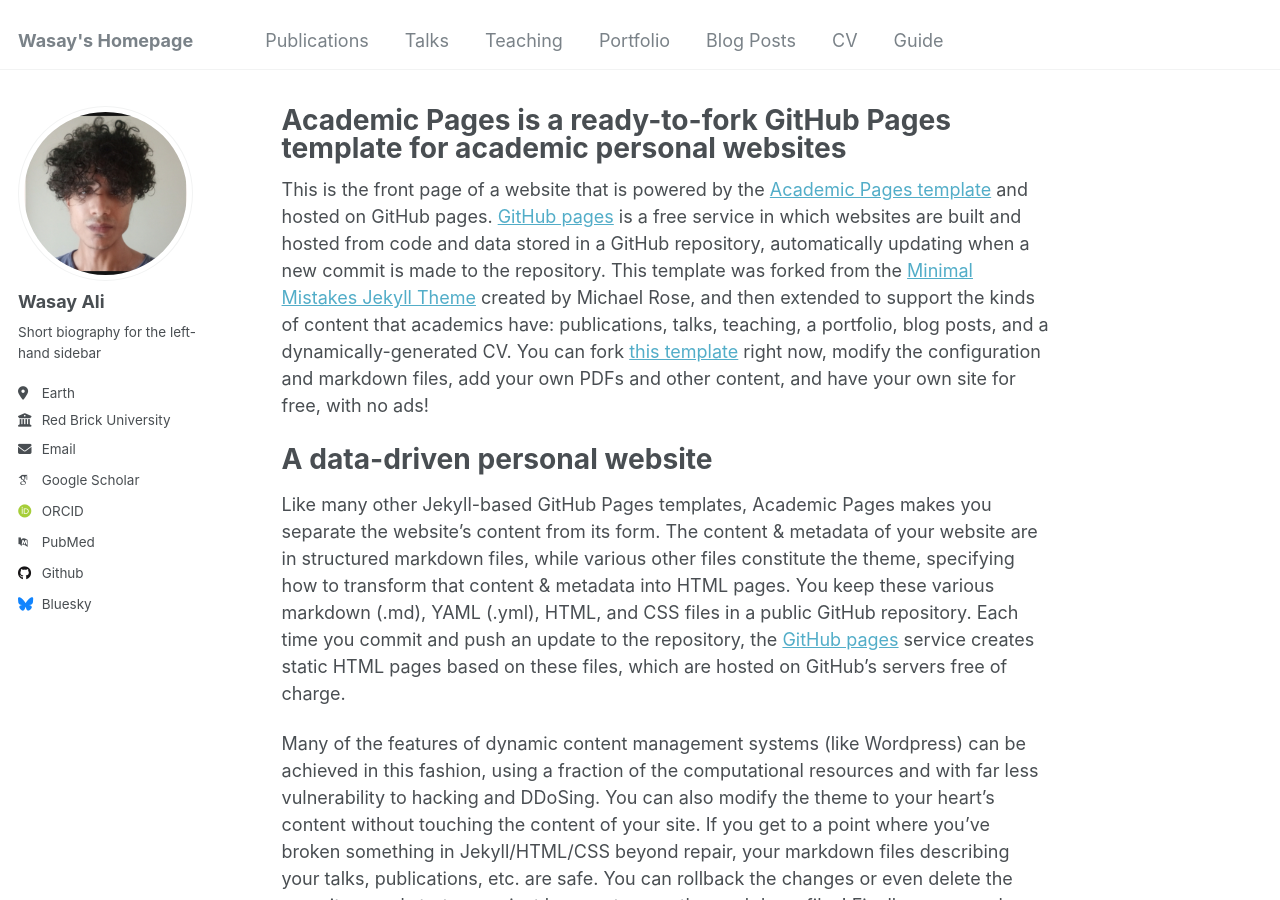
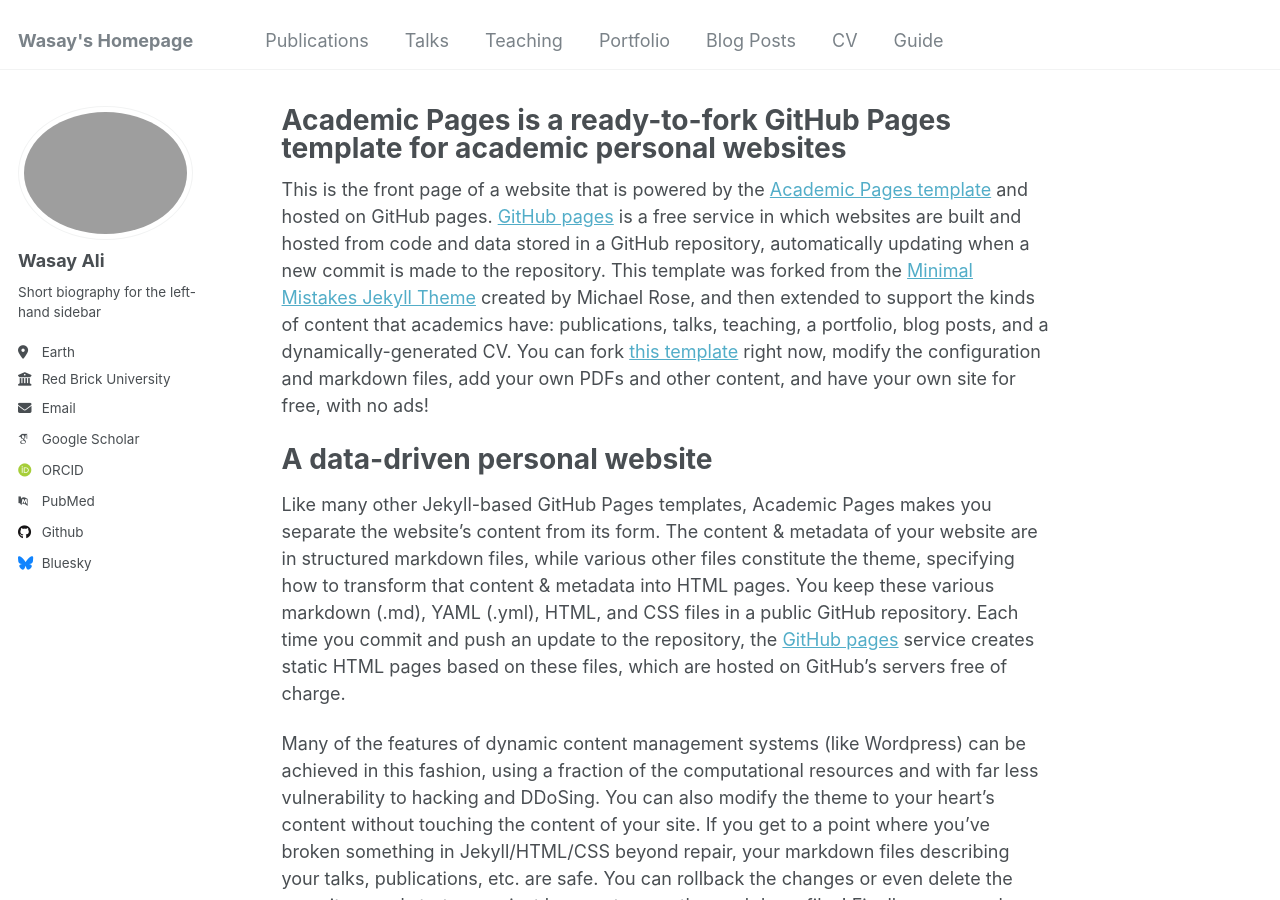
Before and after one commit to Wasayaliabbasi/wasayaliabbasi.github.io, a Jekyll site: the page built from _pages/about.md, in a window 1280 px wide and 900 px high. Built offline with Jekyll 4.4.1, drawn with Linux system fonts in a browser that asks for light colours; some web fonts are replaced.

Commit message:
Update _config.yml

```diff
--- a/_config.yml
+++ b/_config.yml
@@ -21,7 +21,7 @@
 #               Additional customization can be done by editing /_includes/author-profile.html
 author:
   # Biographic information
-  avatar           : "profile.jpg"
+  #avatar           : "profile.jpg"
   name             : "Wasay Ali"
   pronouns         : # example: "she/her"
   bio              : "Short biography for the left-hand sidebar"
```
